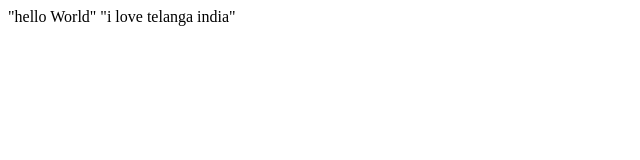
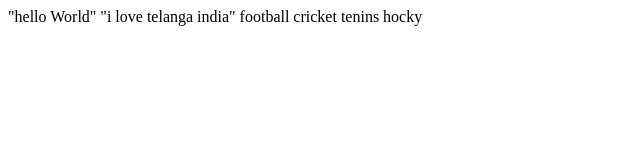
Before and after one commit to msnath/website2023, a plain HTML site: page index.html in a window 1280 px wide. Shown: the whole page, without its empty margins (0-640 px from the left). Drawn offline with Linux system fonts and the light colour scheme.

Commit message:
modified index.html

```diff
--- a/index.html
+++ b/index.html
@@ -1,4 +1,8 @@
 <html>
 	"hello World"
 	"i love  telanga india"
+	football
+	cricket
+	tenins
+	hocky
 </html>
```
